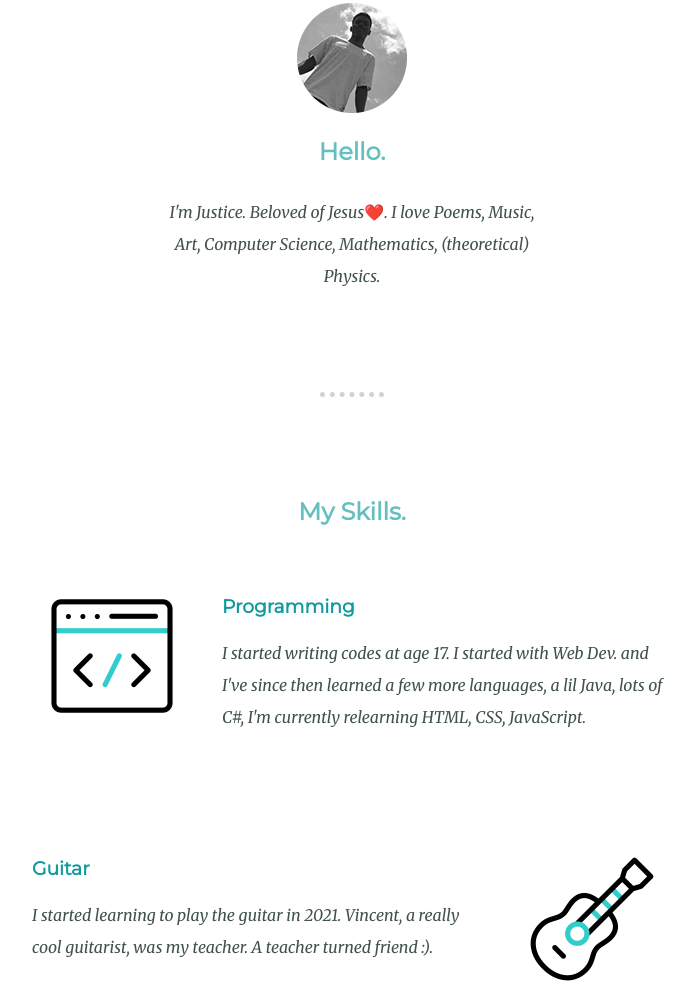
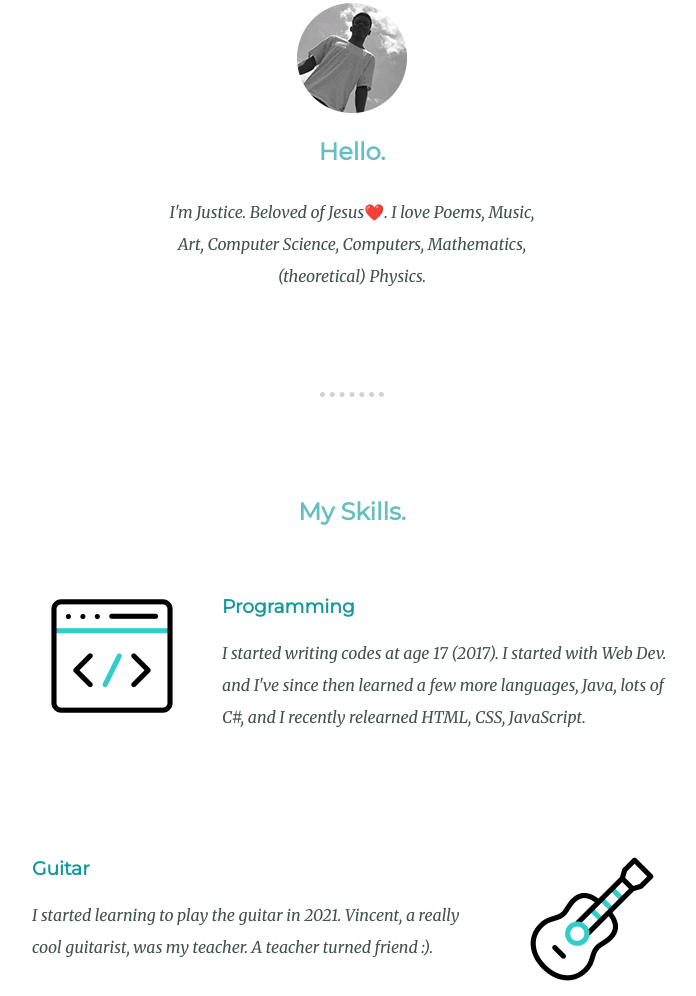
Before and after one commit to OJsome/oj, a plain HTML site: page index.html in a window 1280 px wide. Shown: the part 751-1747 px from the top of the page, without its empty margins (288-984 px from the left). Drawn offline with Linux system fonts and the light colour scheme.

Commit message:
Update index.html
I updated the repository to my current skill levels

```diff
--- a/index.html
+++ b/index.html
@@ -23,7 +23,7 @@
           <div class="profile">
             <img src="images/justice-modified.png" alt="Justice Okechukwu">
             <h2>Hello.</h2>
-            <p class="intro">I'm Justice. Beloved of Jesus❤️. I love Poems, Music, Art, Computer Science, Mathematics, (theoretical) Physics.</p>
+            <p class="intro">I'm Justice. Beloved of Jesus❤️. I love Poems, Music, Art, Computer Science, Computers, Mathematics, (theoretical) Physics.</p>
           </div>
           <hr>
           <div class="skills">
@@ -31,8 +31,8 @@
             <div class="skill-row">
               <img class="coding-image" src="images/html.gif" alt="">
               <h3>Programming</h3>
-              <p>I started writing codes at age 17. I started with Web Dev.
-                and I've since then learned a few more languages, a lil Java, lots of C#, I'm currently relearning HTML, CSS, JavaScript.</p>
+              <p>I started writing codes at age 17 (2017). I started with Web Dev.
+                and I've since then learned a few more languages, Java, lots of C#, and I recently relearned HTML, CSS, JavaScript.</p>
             </div>
             <div class="skill-row">
               <img class="guitar-image" src="images/guitar.gif" alt="">
@@ -50,7 +50,7 @@
             <h2>Get In Touch</h2>
             <h3>Want to talk about any of these?</h3>
             <p class="contact-message">Would you like to say something, hire me, do we share interests, or you just want to have a chat, HMU.</p>
-            <a class="footer-link" href="mailto:OkeyJey@outlook.com"><img class="email-me-icon" src="images/email (1).png" alt=""></a>
+            <a class="footer-link" href="mailto:freeonjeyson@gmail.com"><img class="email-me-icon" src="images/email (1).png" alt=""></a>
           </div>
         </div>
 
```
